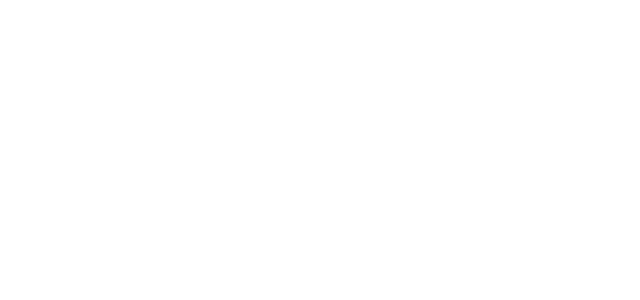
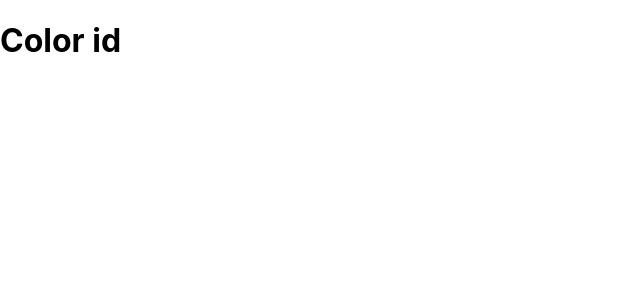
Before and after one commit to diproger/color-picker-app, a React (Create React App) app in the folder color-picker-main/: page /palette/1/1 in a window 1280 px wide. Shown: the top 300 px of the page, without its empty margins (0-640 px from the left). Built offline with nearby package versions, Linux system fonts and the light colour scheme; the HTML template or start-up script is replaced by a standard one.

Commit message:
Add Link Color box

```diff
--- a/color-picker-main/src/App.js
+++ b/color-picker-main/src/App.js
@@ -18,6 +18,8 @@
           <Route exact path="/palette/:id" render={ routeProps => <Palette
            palette={generatePalette(findPalette(routeProps.match.params.id))}
            /> } />
+           <Route exact path="/palette/:paletteId/:colorId" render={()=><h1>Color id</h1>} />
+
     </Switch>
 
     // <div className="App">
--- a/color-picker-main/src/ColorBox.js
+++ b/color-picker-main/src/ColorBox.js
@@ -1,5 +1,6 @@
 import React, { Component } from 'react'
 import { CopyToClipboard } from 'react-copy-to-clipboard'
+import {Link} from 'react-router-dom'
 import './ColorBox.css'
 
 
@@ -37,7 +38,9 @@
                         </div>
                         <button className="copy-button">Copy</button>
                     </div>
-                    <span className='see-more'>More</span>
+                    <Link to="/" onClick={e => e.stopPropagation()}>
+                        <span className='see-more'>More</span>
+                    </Link>
                 </div>
             </CopyToClipboard>
         )
```
